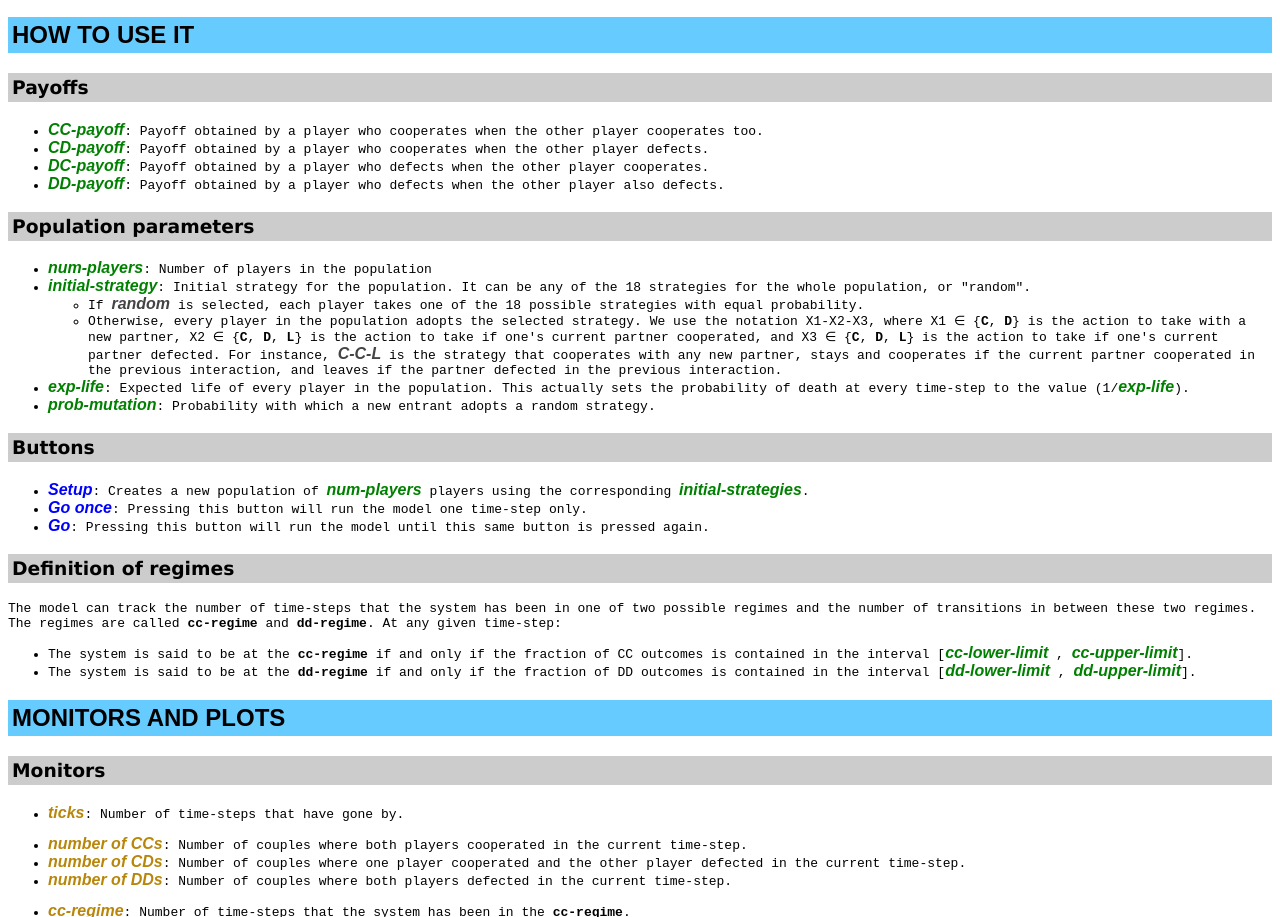
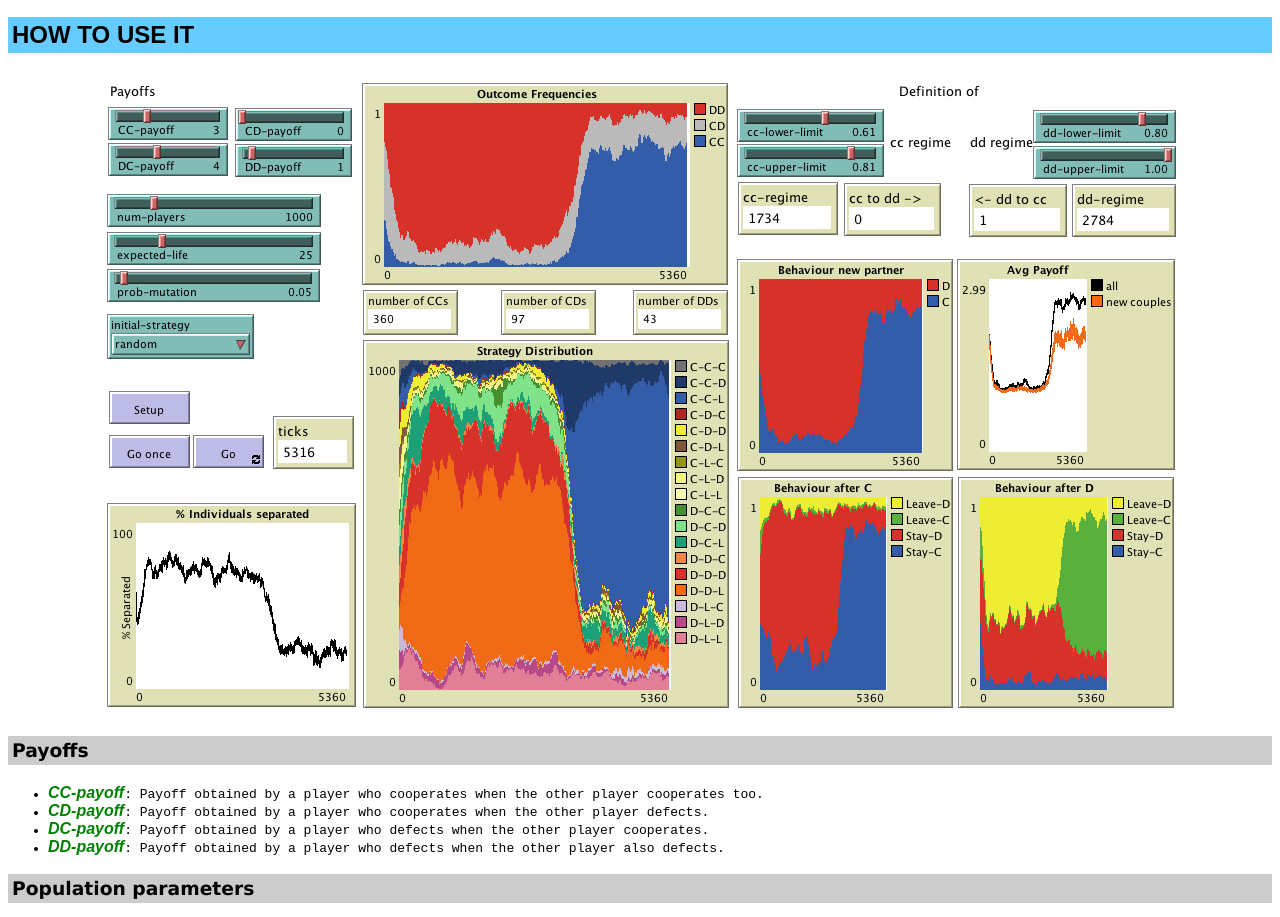
Before and after one commit to luis-r-izquierdo/Cyp-By, a plain HTML site: page index.html in a window 1280 px wide. Shown: the part 1768-2685 px from the top of the page. Drawn offline with Linux system fonts and the light colour scheme.

Commit message:
added responsive img

```diff
--- a/index.html
+++ b/index.html
@@ -98,6 +98,14 @@
          font-weight: bold
       }
    </STYLE>
+   <STYLE type="text/css">
+      img {
+         max-width: 100%;
+         height: auto;
+         width: auto\9;
+         /* ie8 */
+      }
+   </STYLE>
 
 </HEAD>
 
@@ -180,6 +188,7 @@ In Internet Explorer go to Tools -> Internet options->Advanced->Java(Sun). If th
 
    <h2>HOW TO USE IT</h2>
 
+   <img style="margin:0px auto;display:block" src="./cyp+by.png" alt="timeline" />
    <h3>Payoffs</h3>
 
    <ul>
```
Also changed, not shown: cyp+by.png (added).
